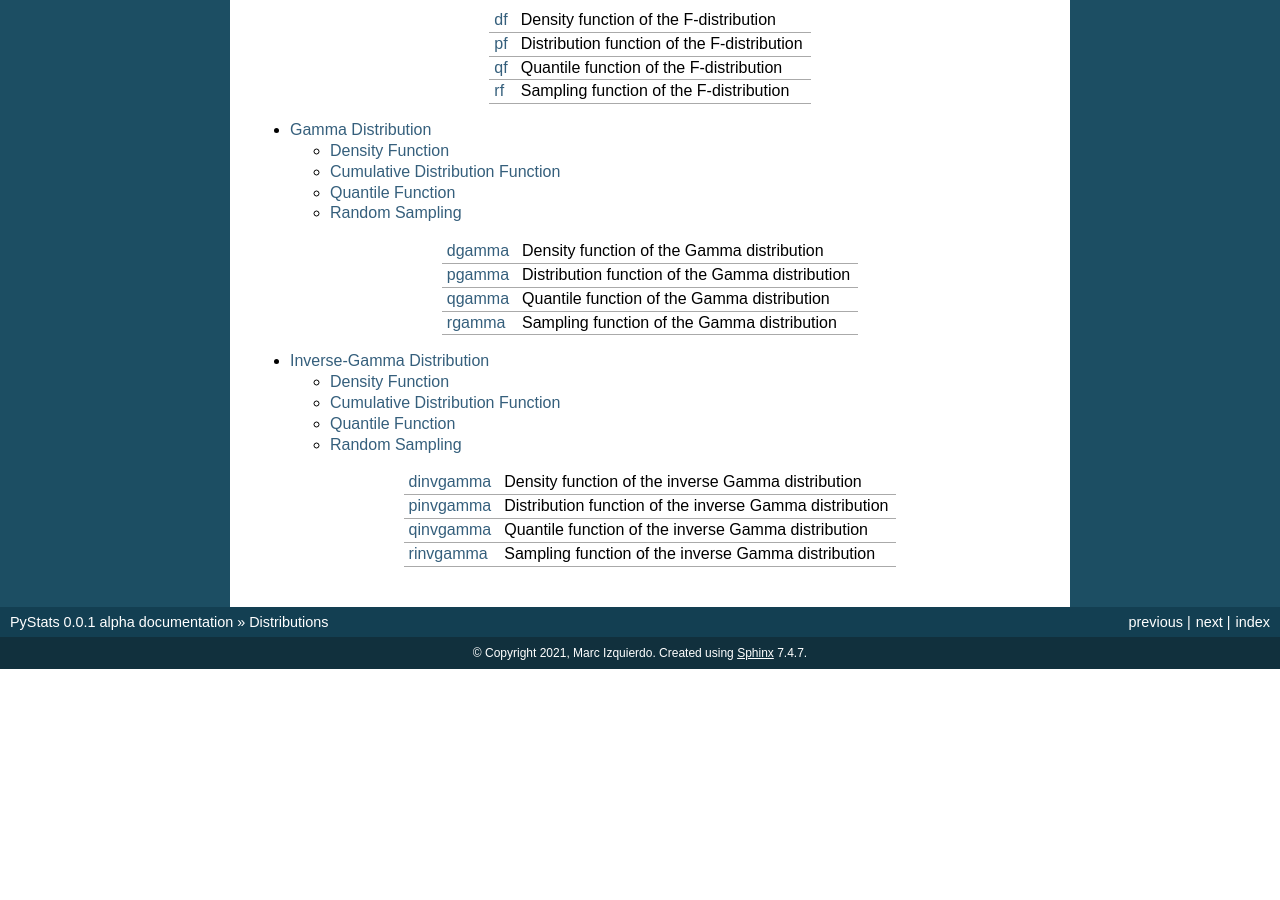
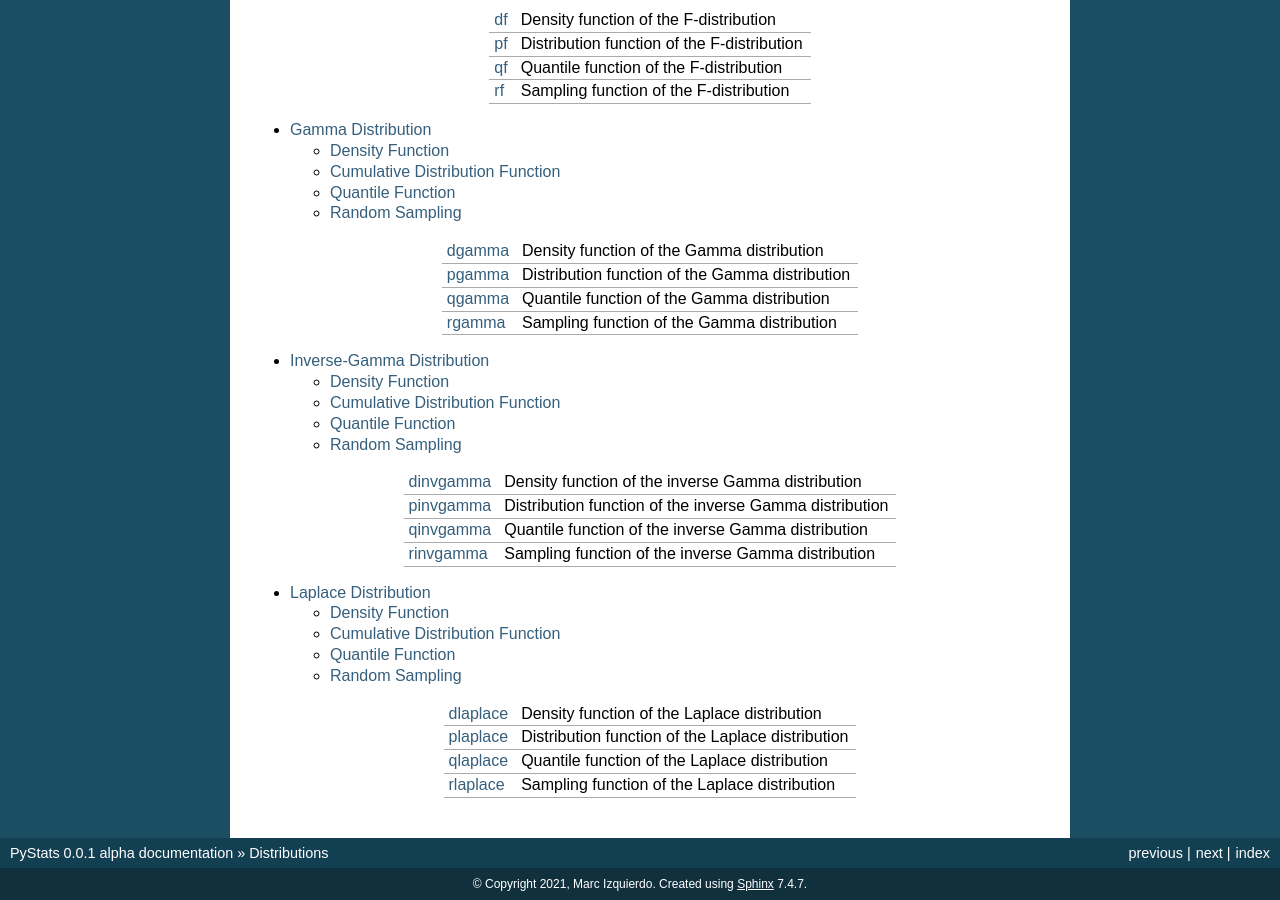
Before and after one commit to marcizhu/PyStats, a Sphinx documentation site: the page built from docs/source/api/index.rst, in a window 1280 px wide and 900 px high, scrolled down 1590 px. Built offline with Sphinx 7.4.7, drawn with Linux system fonts in a browser that asks for light colours; before the commit the page ends 2259 px from its top, so only the background shows below that.

Commit message:
Added docs for Laplace distribution

```diff
--- a/docs/source/api/index.rst
+++ b/docs/source/api/index.rst
@@ -163,3 +163,18 @@ Distributions
 +----------------------------------------+--------------------------------------------------------------+
 | :ref:`rinvgamma <rinvgamma-func-ref1>` | Sampling function of the inverse Gamma distribution          |
 +----------------------------------------+--------------------------------------------------------------+
+
+.. toctree::
+   :maxdepth: 2
+
+   Laplace
+
++----------------------------------------+--------------------------------------------------------------+
+| :ref:`dlaplace <dlaplace-func-ref1>`   | Density function of the Laplace distribution                 |
++----------------------------------------+--------------------------------------------------------------+
+| :ref:`plaplace <plaplace-func-ref1>`   | Distribution function of the Laplace distribution            |
++----------------------------------------+--------------------------------------------------------------+
+| :ref:`qlaplace <qlaplace-func-ref1>`   | Quantile function of the Laplace distribution                |
++----------------------------------------+--------------------------------------------------------------+
+| :ref:`rlaplace <rlaplace-func-ref1>`   | Sampling function of the Laplace distribution                |
++----------------------------------------+--------------------------------------------------------------+
```
Also changed, not shown: docs/source/api/Laplace.rst (added, +114 -0 lines), 1 other file.
